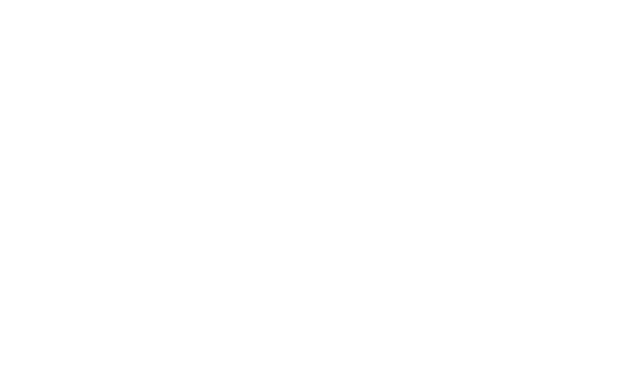
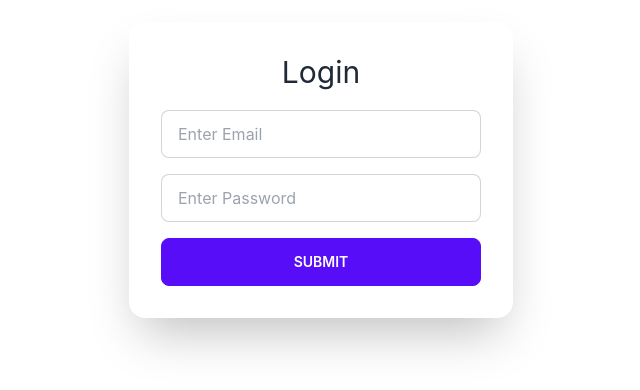
Before and after one commit to md-najmul-haque/zenith-estates, a React (Create React App) app: page /login in a window 1280 px wide. Before the commit this address had no page. Shown: the part 230-620 px from the top of the page, without its empty margins (319-959 px from the left). Built offline with nearby package versions, Linux system fonts and the light colour scheme.

Commit message:
login form created

```diff
--- a/package.json
+++ b/package.json
@@ -11,6 +11,7 @@
     "react": "^18.1.0",
     "react-dom": "^18.1.0",
     "react-firebase-hooks": "^5.0.3",
+    "react-hook-form": "^7.31.3",
     "react-router-dom": "^6.3.0",
     "react-scripts": "5.0.1",
     "web-vitals": "^2.1.4"
--- a/src/App.js
+++ b/src/App.js
@@ -2,6 +2,7 @@
 import './App.css';
 import About from './Pages/About/About';
 import Home from './Pages/Home/Home/Home';
+import Login from './Pages/Login/Login/Login';
 
 
 function App() {
@@ -10,6 +11,7 @@
       <Routes>
         <Route path="/" element={<Home />} />
         <Route path="/about" element={<About />} />
+        <Route path="/login" element={<Login />} />
       </Routes>
     </div>
   );
--- a/src/Pages/Home/Banner/Banner.js
+++ b/src/Pages/Home/Banner/Banner.js
@@ -1,28 +1,22 @@
 import React from 'react';
 import banner1 from '../../../assets/banner/banner1.jpg'
-import Navbar from '../Navbar/Navbar';
 import './Banner.css'
 
 const Banner = () => {
     return (
-
-        <header>
         <div class="hero min-h-screen" banner-container>
             <img src={banner1} style={{ backgroundRepeat: 'no-repeat', backgroundSize: 'cover' }} alt="" />
             <div class="hero-overlay bg-opacity-60"></div>
-                <Navbar />
 
             <div class="hero-content text-center text-neutral-content">
 
-                    <div class="max-w-md">
-                        <h1 class="mb-5 text-5xl font-bold">Hello there</h1>
+                <div class="max-w-3xl">
+                    <h1 class="mb-5 text-6xl font-bold">Luxury Villa in New York</h1>
                     <p class="mb-5">Provident cupiditate voluptatem et in. Quaerat fugiat ut assumenda excepturi exercitationem quasi. In deleniti eaque aut repudiandae et a id nisi.</p>
-                        <button class="btn btn-primary">Get Started</button>
+                    <button class="btn btn-primary">View Project</button>
                 </div>
             </div>
         </div>
-        </header>
-
     );
 };
 
--- a/src/Pages/Home/Home/Home.js
+++ b/src/Pages/Home/Home/Home.js
@@ -1,4 +1,5 @@
 import React from 'react';
+import Navbar from '../../Shared/Navbar/Navbar';
 import Banner from '../Banner/Banner';
 
 
@@ -6,6 +7,7 @@
 const Home = () => {
     return (
         <div>
+            <Navbar />
             <Banner />
         </div>
     );
--- a/src/Pages/Login/Login/Login.js
+++ b/src/Pages/Login/Login/Login.js
@@ -1,8 +1,70 @@
 import React from 'react';
+import { useForm } from 'react-hook-form';
 
 const Login = () => {
+    const { register, formState: { errors }, handleSubmit } = useForm();
+    const onSubmit = data => { console.log(data); }
     return (
-        <div>
+
+
+
+        <div className='h-screen flex justify-center items-center'>
+            <div class="card w-96 bg-base-100 shadow-2xl">
+                <div class="card-body">
+                    <h2 className='text-center text-3xl pb-3'>Login</h2>
+                    <form onSubmit={handleSubmit(onSubmit)}>
+
+                        <div class="form-control w-full max-w-xs">
+                            <input
+                                type="text"
+                                placeholder="Enter Email"
+                                class="input input-bordered w-full max-w-xs"
+                                {...register("email", {
+                                    required: {
+                                        value: true,
+                                        message: 'Email address is required'
+                                    },
+
+                                    pattern: {
+                                        value: /^\w+@[a-zA-Z_]+?\.[a-zA-Z]{2,20}$/,
+                                        message: 'Please enter valid email address'
+                                    }
+                                })} />
+                            <label class="label label-text-alt">
+                                {errors.email?.type === 'required' && <span className='text-red-600'>{errors.email.message}</span>}
+                                {errors.email?.type === 'pattern' && <span className='text-red-600'>{errors.email.message}</span>}
+                            </label>
+                        </div>
+
+                        <div class="form-control w-full max-w-xs">
+                            <input
+                                type="text"
+                                placeholder="Enter Password"
+                                class="input input-bordered w-full max-w-xs"
+                                {...register("password", {
+                                    required: {
+                                        value: true,
+                                        message: 'Password address is required'
+                                    },
+
+                                    minLength: {
+                                        value: 6,
+                                        message: 'Password minimum length should be six characters'
+                                    }
+                                })} />
+                            <label class="label label-text-alt">
+                                {errors.password?.type === 'required' && <span className='text-red-600'>{errors.password.message}</span>}
+                                {errors.password?.type === 'minLength' && <span className='text-red-600'>{errors.password.message}</span>}
+                            </label>
+                        </div>
+
+
+                        <input class="btn btn-primary w-full max-w-xs" type="submit" />
+                    </form>
+                </div>
+            </div>
+
+
 
         </div>
     );
--- a/src/Pages/Shared/Navbar/Navbar.js
+++ b/src/Pages/Shared/Navbar/Navbar.js
@@ -1,20 +1,18 @@
 import React from 'react';
 import { Link } from 'react-router-dom';
-import './Navbar.css'
 
 const Navbar = () => {
-
     const menuItem =
         <>
-            < Link to='/' > Home</Link>
-            < Link to='/project' > Project</Link>
-            < Link to='/contact' > Contact</Link>
-            < Link to='/about' > About</Link>
+            <li><Link to='/'>Home</Link></li>
+            <li><Link to='/project'>Project</Link></li>
+            <li><Link to='/'>Blog</Link></li>
+            <li><Link to='/contact'>Contact</Link></li>
+            <li><Link to='/login'>Login</Link></li>
         </>
 
-
     return (
-        <div class="navbar absolute text-white top-0">
+        <div class="navbar absolute top-0 text-white">
             <div class="navbar-start">
                 <div class="dropdown">
                     <label tabindex="0" class="btn btn-ghost lg:hidden">
@@ -32,7 +30,6 @@
                 </ul>
             </div>
         </div>
-
     );
 };
 
```
Also changed, not shown: 1 other file (tests, documents, lock files or other folders). Lines whose indentation alone changed are shown as unchanged.
